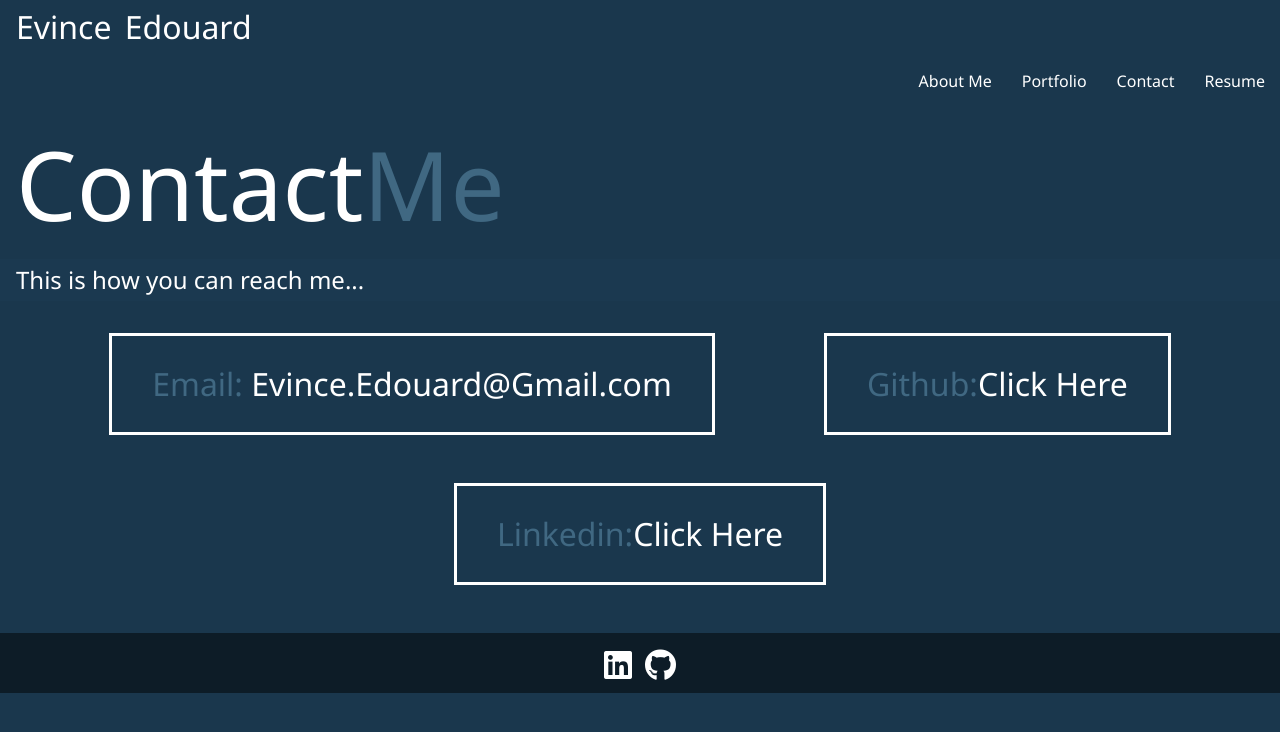
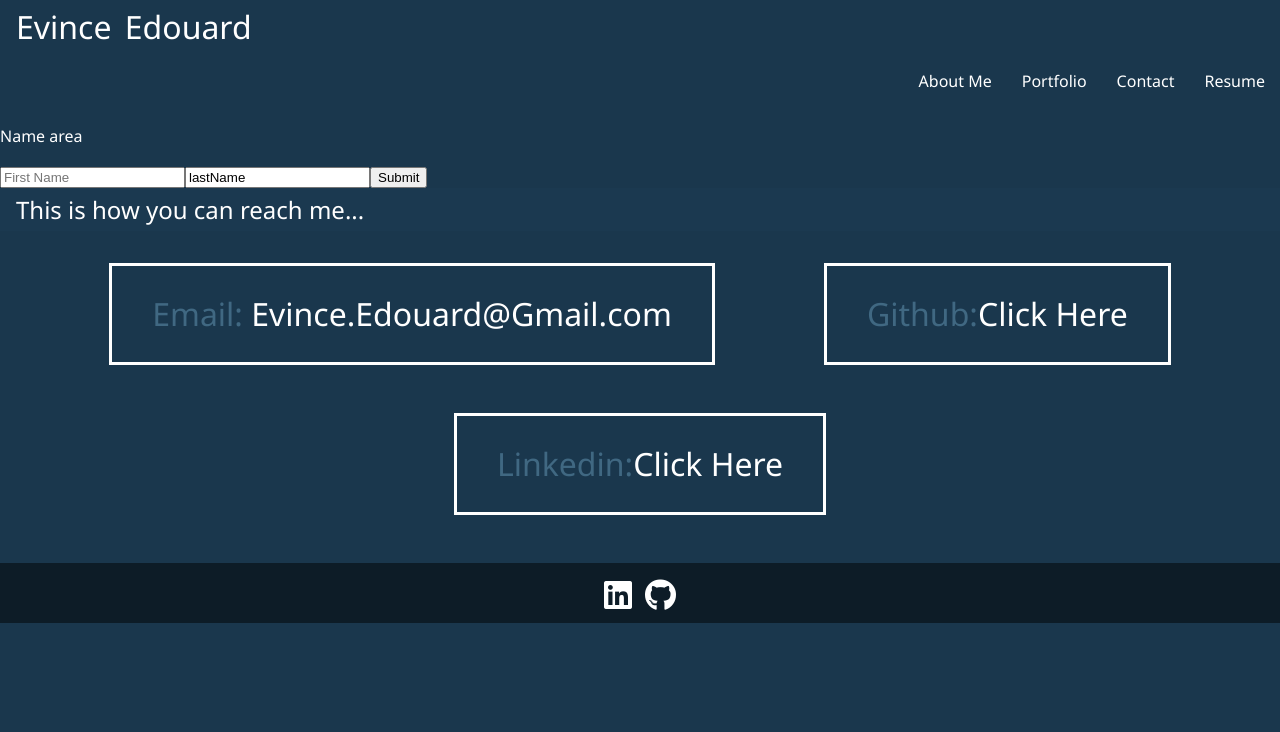
Before and after one commit to EEdouard28/myreactportfolio, a React (Create React App) app: page /Contact in a window 1280 px wide. Shown: the top 732 px of the page. Built offline with nearby package versions, Linux system fonts and the light colour scheme.

Commit message:
contact form build

```diff
--- a/package.json
+++ b/package.json
@@ -7,11 +7,14 @@
     "@testing-library/jest-dom": "^5.16.5",
     "@testing-library/react": "^13.4.0",
     "@testing-library/user-event": "^13.5.0",
+    "bootstrap": "^5.1.3",
     "react": "^18.2.0",
+    "react-bootstrap": "^2.6.0",
     "react-dom": "^18.2.0",
     "react-router-dom": "^6.4.4",
     "react-scripts": "5.0.1",
-    "web-vitals": "^2.1.4"
+    "web-vitals": "^2.1.4",
+    "yarn": "^1.22.19"
   },
   "scripts": {
     "start": "react-scripts start",
--- a/src/components/Contact.js
+++ b/src/components/Contact.js
@@ -1,13 +1,66 @@
-import React from 'react';
+import React, { useState } from 'react';
 
 function Contact() {
+  // state variables for name
+  const [firstName, setFirstName] = useState('');
+  const [lastName, setLastName] = useState('');
+
+  const handleInputChange = (event) => {
+    const { name, value } = event.target;
+    return name === 'firstName' ? setFirstName(value) : setLastName(value);
+  };
+
+  const handleFormSubmit = (event) => {
+    event.preventDefault();
+
+    alert(`Hello ${firstName} ${lastName}`);
+    setFirstName('');
+    setLastName('');
+  };
+
   return (
     <div className="container">
+      <div className="contactForm">
+        {/* Contact Form */}
+        <p>Name area</p>
+        <form className="form">
+          <input
+            value={firstName}
+            name="firstName"
+            onChange={handleInputChange}
+            type="text"
+            placeholder="First Name"
+          />
+
+          <input
+            value="lastName"
+            name="lastName"
+            onChange={handleInputChange}
+            type="text"
+            placeholder="Last Name"
+          />
+          {/* <input
+          value="email"
+          name="email"
+          onChange={handleInputChange}
+          type="text"
+          placeholder="Please Provide A Email Address"
+          />
+           <input
+          value=
+          name="message"
+          onChange
+          type="text"
+          placeholder="Write A Message"
+          /> */}
+          <button type="button" onClick={handleFormSubmit}>
+            Submit
+          </button>
+        </form>
+      </div>
+
+      {/* Contact Links */}
       <main id="contact">
-        <h1 className="lg-heading">
-          Contact
-          <span className="text-secondary">Me</span>
-        </h1>
         <h2 className="sm-heading">This is how you can reach me...</h2>
         <div className="boxes">
           <div>
--- a/src/scss/App.scss
+++ b/src/scss/App.scss
@@ -254,6 +254,18 @@ justify-content: flex-end;
 
 
 // contact page
+.form {
+  margin: 20px;
+}
+
+.form input {
+  display: block;
+  margin-top: 5px;
+  margin-bottom: 5px;
+  width: 100%;
+}
+
+
 .boxes {
   display: flex;
   flex-wrap: wrap;
```
Also changed, not shown: 1 other file (tests, documents, lock files or other folders).
